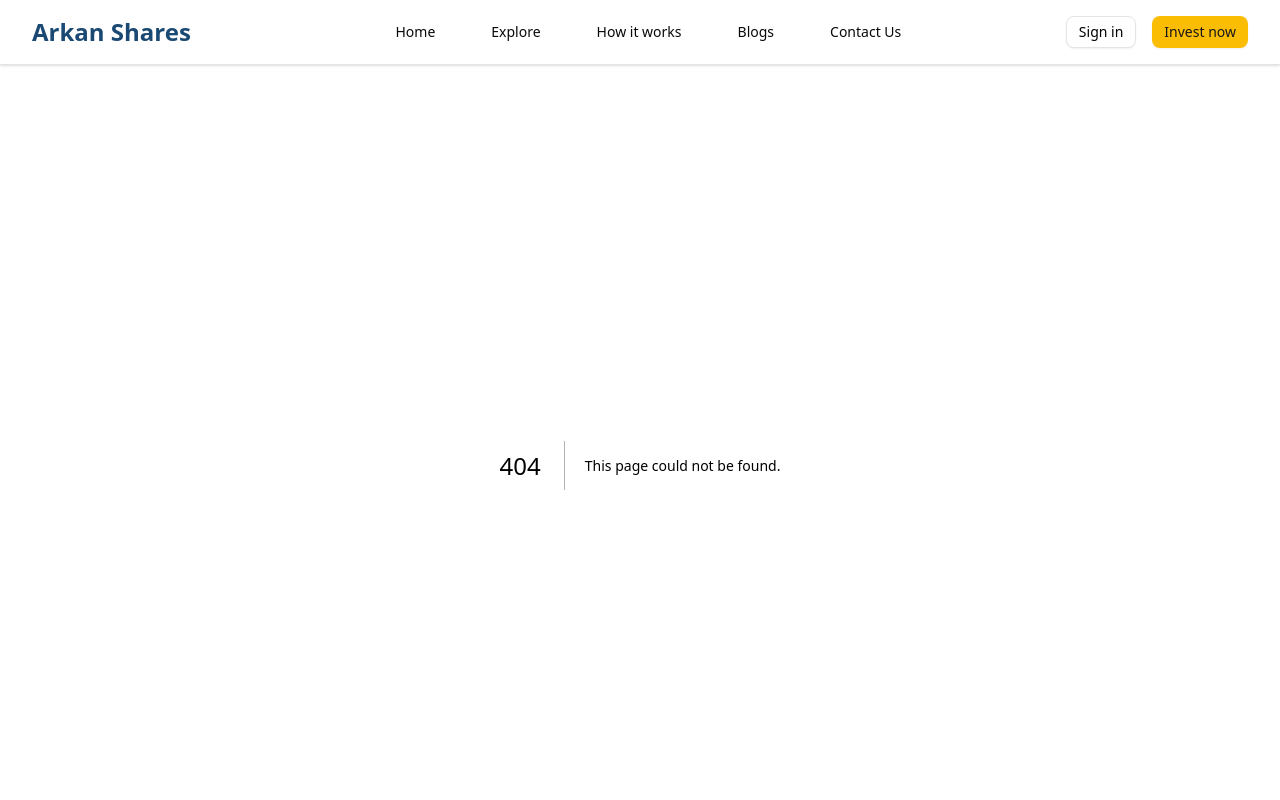
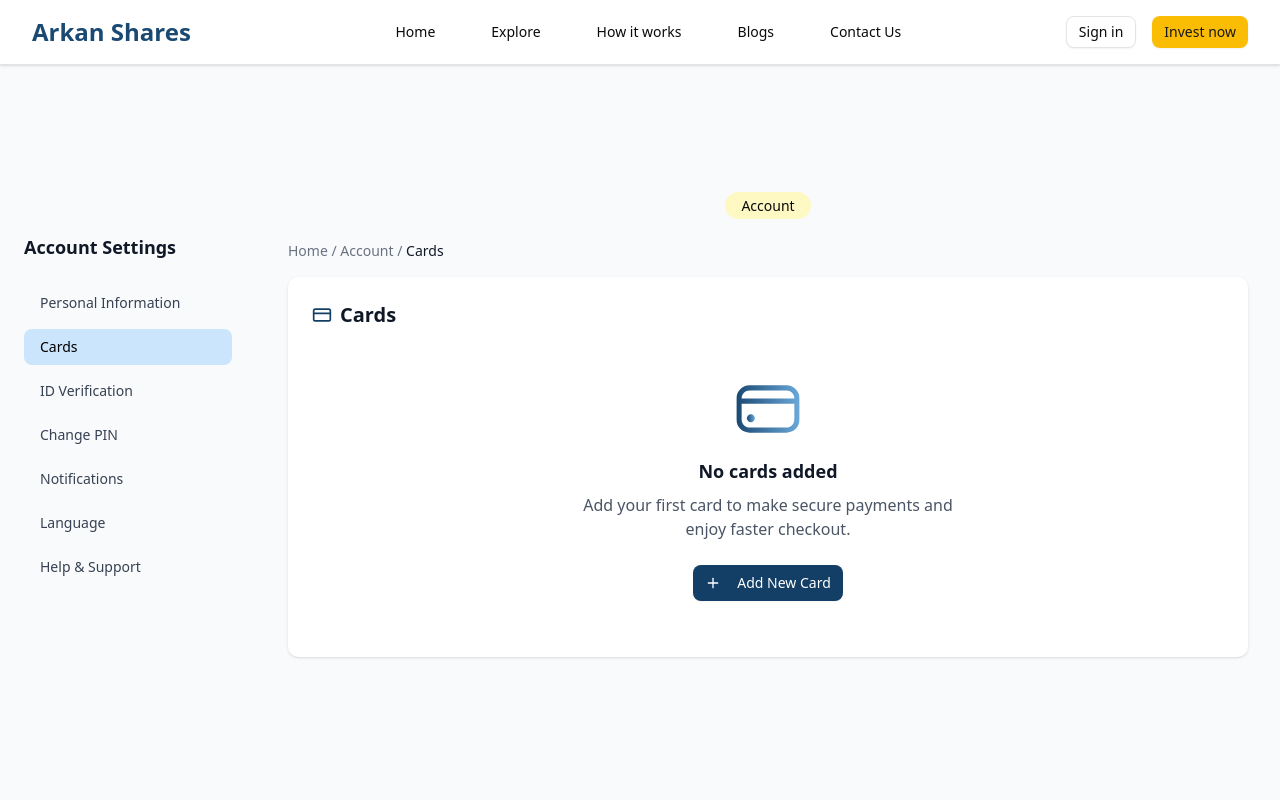
Before and after one commit to learnockdevelopment/Arkan-Group-project, a Next.js app: page /account/cards in a window 1280 px wide. Before the commit this address had no page. Shown: the top 800 px of the page. Built offline with nearby package versions, Linux system fonts and the light colour scheme.

Commit message:
adding account for user

```diff
--- /dev/null
+++ b/app/account/cards/page.tsx
@@ -0,0 +1,40 @@
+"use client";
+import SectionCard from "@/components/account/SectionCard";
+import { Button } from "@/components/ui/button";
+import { CreditCard, Plus, Shield, Lock } from "lucide-react";
+
+export default function Page() {
+  return (
+    <SectionCard
+      title={
+        <div className="flex items-center gap-2">
+          <CreditCard className="h-5 w-5 text-[#133E66]" />
+          <span>Cards</span>
+        </div>
+      }
+    >
+      {/* Empty State */}
+      <div className="text-center py-8">
+        <div className="w-16 h-16  rounded-full flex items-center justify-center mx-auto mb-4">
+          <img src="/credit-card.svg" className="h-16 w-16 " />
+        </div>
+
+        <h3 className="text-lg font-semibold text-gray-900 mb-2">
+          No cards added
+        </h3>
+
+        <p className="text-gray-600 mb-6 max-w-sm mx-auto">
+          Add your first card to make secure payments and enjoy faster checkout.
+        </p>
+
+        <Button className="bg-[#133E66] hover:bg-[#0f3051] text-white px-6 py-2.5">
+          <Plus className="h-4 w-4 mr-2" />
+          Add New Card
+        </Button>
+      </div>
+
+      {/* Security Features */}
+
+    </SectionCard>
+  );
+}
--- /dev/null
+++ b/app/account/change-pin/page.tsx
@@ -0,0 +1,19 @@
+"use client";
+import SectionCard from "@/components/account/SectionCard";
+import { Button } from "@/components/ui/button";
+import { Input } from "@/components/ui/input";
+
+export default function Page() {
+  return (
+    <SectionCard title="Change PIN">
+      <div className="grid grid-cols-1 md:grid-cols-3 gap-4 max-w-md">
+        <Input type="password" placeholder="Current PIN" />
+        <Input type="password" placeholder="New PIN" />
+        <Input type="password" placeholder="Confirm New PIN" />
+      </div>
+      <Button className="mt-6 bg-[#133E66] hover:bg-[#0f3051] text-white">
+        Change PIN
+      </Button>
+    </SectionCard>
+  );
+}
--- /dev/null
+++ b/app/account/help/page.tsx
@@ -0,0 +1,13 @@
+"use client";
+import SectionCard from "@/components/account/SectionCard";
+
+export default function Page() {
+  return (
+    <SectionCard title="Help & Support">
+      <div className="space-y-3">
+        <p className="text-gray-700">FAQs</p>
+        <p className="text-gray-700">Live Chat Support</p>
+      </div>
+    </SectionCard>
+  );
+}
--- /dev/null
+++ b/app/account/language/page.tsx
@@ -0,0 +1,21 @@
+"use client";
+import SectionCard from "@/components/account/SectionCard";
+import { RadioGroup, RadioGroupItem } from "@/components/ui/radio-group";
+import { Label } from "@/components/ui/label";
+
+export default function Page() {
+  return (
+    <SectionCard title="Language">
+      <RadioGroup defaultValue="english" className="space-y-2">
+        <div className="flex items-center space-x-2">
+          <RadioGroupItem value="english" id="english" />
+          <Label htmlFor="english">English</Label>
+        </div>
+        <div className="flex items-center space-x-2">
+          <RadioGroupItem value="arabic" id="arabic" />
+          <Label htmlFor="arabic">Arabic</Label>
+        </div>
+      </RadioGroup>
+    </SectionCard>
+  );
+}
--- /dev/null
+++ b/app/account/layout.tsx
@@ -0,0 +1,26 @@
+"use client";
+
+import React from "react";
+import Sidebar from "@/components/account/Sidebar";
+import Breadcrumb from "@/components/account/Breadcrumb";
+
+export default function AccountLayout({
+  children,
+}: {
+  children: React.ReactNode;
+}) {
+  return (
+    <section className="min-h-screen bg-gray-50 flex max-w-7xl mx-auto py-24">
+      <Sidebar />
+      <div className="flex-1 p-8">
+        <div className="mb-6 text-center">
+                  <span className="bg-yellow-100 px-4 py-1 rounded-full text-sm font-medium">
+            Account
+          </span>
+          </div>
+        <Breadcrumb />
+        <div className="bg-white rounded-lg shadow-sm p-6 mt-4">{children}</div>
+      </div>
+    </section>
+  );
+}
--- /dev/null
+++ b/app/account/notifications/page.tsx
@@ -0,0 +1,21 @@
+"use client";
+import SectionCard from "@/components/account/SectionCard";
+import { Switch } from "@/components/ui/switch";
+import { Label } from "@/components/ui/label";
+
+export default function Page() {
+  return (
+    <SectionCard title="Notifications">
+      <div className="space-y-3">
+        <div className="flex justify-between items-center">
+          <Label>Email Notifications</Label>
+          <Switch />
+        </div>
+        <div className="flex justify-between items-center">
+          <Label>Push Notifications</Label>
+          <Switch />
+        </div>
+      </div>
+    </SectionCard>
+  );
+}
--- /dev/null
+++ b/app/account/page.tsx
@@ -0,0 +1,22 @@
+"use client";
+
+import { Input } from "@/components/ui/input";
+import { Button } from "@/components/ui/button";
+import SectionCard from "@/components/account/SectionCard";
+
+export default function Page() {
+  return (
+    <SectionCard title="Personal Information">
+      <div className="grid grid-cols-1 md:grid-cols-2 gap-4">
+        <Input placeholder="First Name" className="bg-gray-100"/>
+        <Input placeholder="Last Name" className="bg-gray-100"/>
+        <Input placeholder="Phone Number" className="bg-gray-100"/>
+        <Input placeholder="Email" className="bg-gray-100"/>
+        <Input placeholder="Address" className="md:col-span-2 bg-gray-100" />
+      </div>
+      <Button className="mt-6 bg-[#133E66] hover:bg-[#0f3051] text-white">
+        Save
+      </Button>
+    </SectionCard>
+  );
+}
--- /dev/null
+++ b/app/account/verification/page.tsx
@@ -0,0 +1,16 @@
+"use client";
+import SectionCard from "@/components/account/SectionCard";
+import { Button } from "@/components/ui/button";
+
+export default function Page() {
+  return (
+    <SectionCard title="ID Verification">
+      <div className="flex flex-col items-center justify-center border border-dashed border-gray-300 rounded-md p-10">
+        <p className="text-gray-500 mb-4">Upload your ID (Passport or National)</p>
+        <Button className="bg-[#133E66] hover:bg-[#0f3051] text-white">
+          Upload
+        </Button>
+      </div>
+    </SectionCard>
+  );
+}
--- /dev/null
+++ b/components/account/Breadcrumb.tsx
@@ -0,0 +1,39 @@
+"use client";
+
+import { usePathname } from "next/navigation";
+import Link from "next/link";
+import React from "react";
+
+export default function Breadcrumb() {
+  const pathname = usePathname();
+  const parts = pathname.split("/").filter(Boolean);
+
+  return (
+    <div className="text-sm text-gray-500">
+      <Link href="/" className="hover:underline">
+        Home
+      </Link>
+      {parts.map((part, idx) => {
+        const href = "/" + parts.slice(0, idx + 1).join("/");
+        const name =
+          part.charAt(0).toUpperCase() + part.slice(1).replace("-", " ");
+        return (
+          <span key={idx}>
+            {" "}
+            /{" "}
+            <Link
+              href={href}
+              className={`hover:underline ${
+                idx === parts.length - 1
+                  ? "text-gray-900 font-medium"
+                  : "text-gray-500"
+              }`}
+            >
+              {name}
+            </Link>
+          </span>
+        );
+      })}
+    </div>
+  );
+}
--- /dev/null
+++ b/components/account/SectionCard.tsx
@@ -0,0 +1,16 @@
+import React from "react";
+
+export default function SectionCard({
+  title,
+  children,
+}: {
+  title: string;
+  children: React.ReactNode;
+}) {
+  return (
+    <div className="space-y-4">
+      <h2 className="text-xl font-semibold text-gray-900">{title}</h2>
+      <div>{children}</div>
+    </div>
+  );
+}
--- /dev/null
+++ b/components/account/Sidebar.tsx
@@ -0,0 +1,45 @@
+"use client";
+
+import React from "react";
+import Link from "next/link";
+import { usePathname } from "next/navigation";
+
+const menuItems = [
+  { name: "Personal Information", href: "/account" },
+  { name: "Cards", href: "/account/cards" },
+  { name: "ID Verification", href: "/account/verification" },
+  { name: "Change PIN", href: "/account/change-pin" },
+  { name: "Notifications", href: "/account/notifications" },
+  { name: "Language", href: "/account/language" },
+  { name: "Help & Support", href: "/account/help" },
+];
+
+export default function Sidebar() {
+  const pathname = usePathname();
+
+  return (
+    <aside className="w-64  p-6 mt-12">
+      <h2 className="text-lg font-semibold text-gray-900 mb-6">
+        Account Settings
+      </h2>
+      <nav className="space-y-2">
+        {menuItems.map((item) => {
+          const active = pathname === item.href;
+          return (
+            <Link
+              key={item.href}
+              href={item.href}
+              className={`block px-4 py-2 rounded-md text-sm font-medium transition text-black ${
+                active
+                  ? "bg-[#7AC1FF]/37"
+                  : "text-gray-700 hover:bg-gray-100"
+              }`}
+            >
+              {item.name}
+            </Link>
+          );
+        })}
+      </nav>
+    </aside>
+  );
+}
```
Also changed, not shown: public/credit-card.svg (added).
